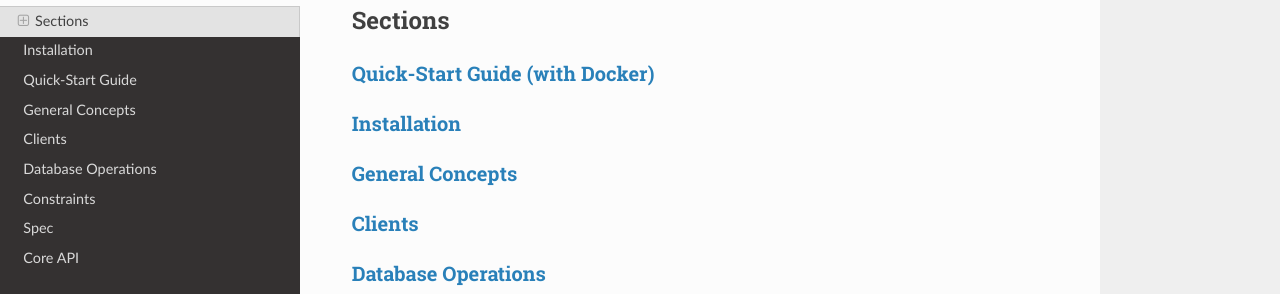
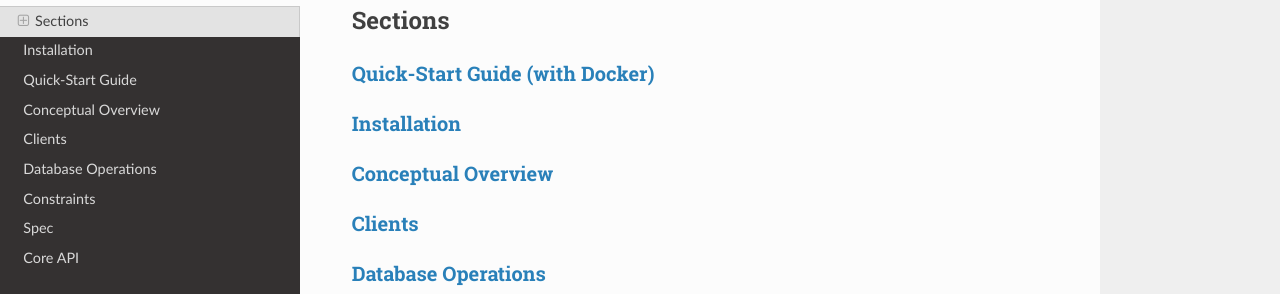
Before and after one commit to BedquiltDB/bedquilt-core, an MkDocs documentation site: the page built from doc/guide/index.md, in a window 1280 px wide. Shown: the part 204-498 px from the top of the page. Built offline with MkDocs 1.6.1, drawn with Linux system fonts in a browser that asks for light colours; nearby versions of some CDN libraries; old or Windows-style settings are respelled for this version of MkDocs.

Commit message:
(doc) 'General Concepts' -> 'Conceptual Overview'

```diff
--- a/doc/guide/index.md
+++ b/doc/guide/index.md
@@ -8,7 +8,7 @@ Welcome to the BedquiltDB Guide
 
 ### [Installation](installation.md)
 
-### [General Concepts](concepts.md)
+### [Conceptual Overview](concepts.md)
 
 ### [Clients](clients.md)
 
--- a/mkdocs.yml
+++ b/mkdocs.yml
@@ -7,7 +7,7 @@ pages:
     - 'BedquiltDB Guide': 'guide/index.md'
     - 'Installation': 'guide/installation.md'
     - 'Quick-Start Guide': 'guide/quick_start.md'
-    - 'General Concepts': 'guide/concepts.md'
+    - 'Conceptual Overview': 'guide/concepts.md'
     - 'Clients': 'guide/clients.md'
     - 'Database Operations': 'guide/database_ops.md'
     - 'Constraints': 'guide/constraints.md'
```
Also changed, not shown: doc/guide/concepts.md (+1 -1 lines).
